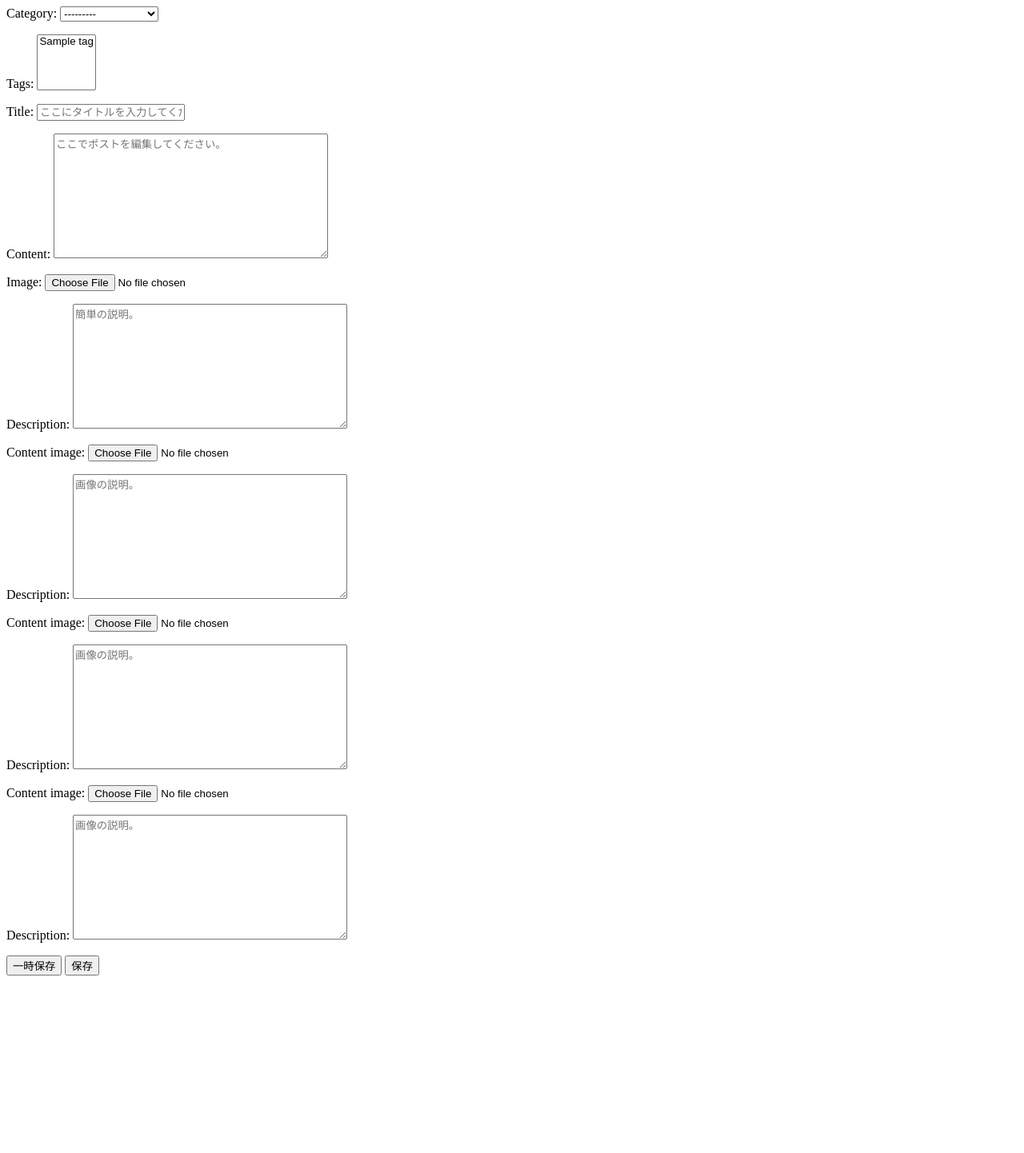
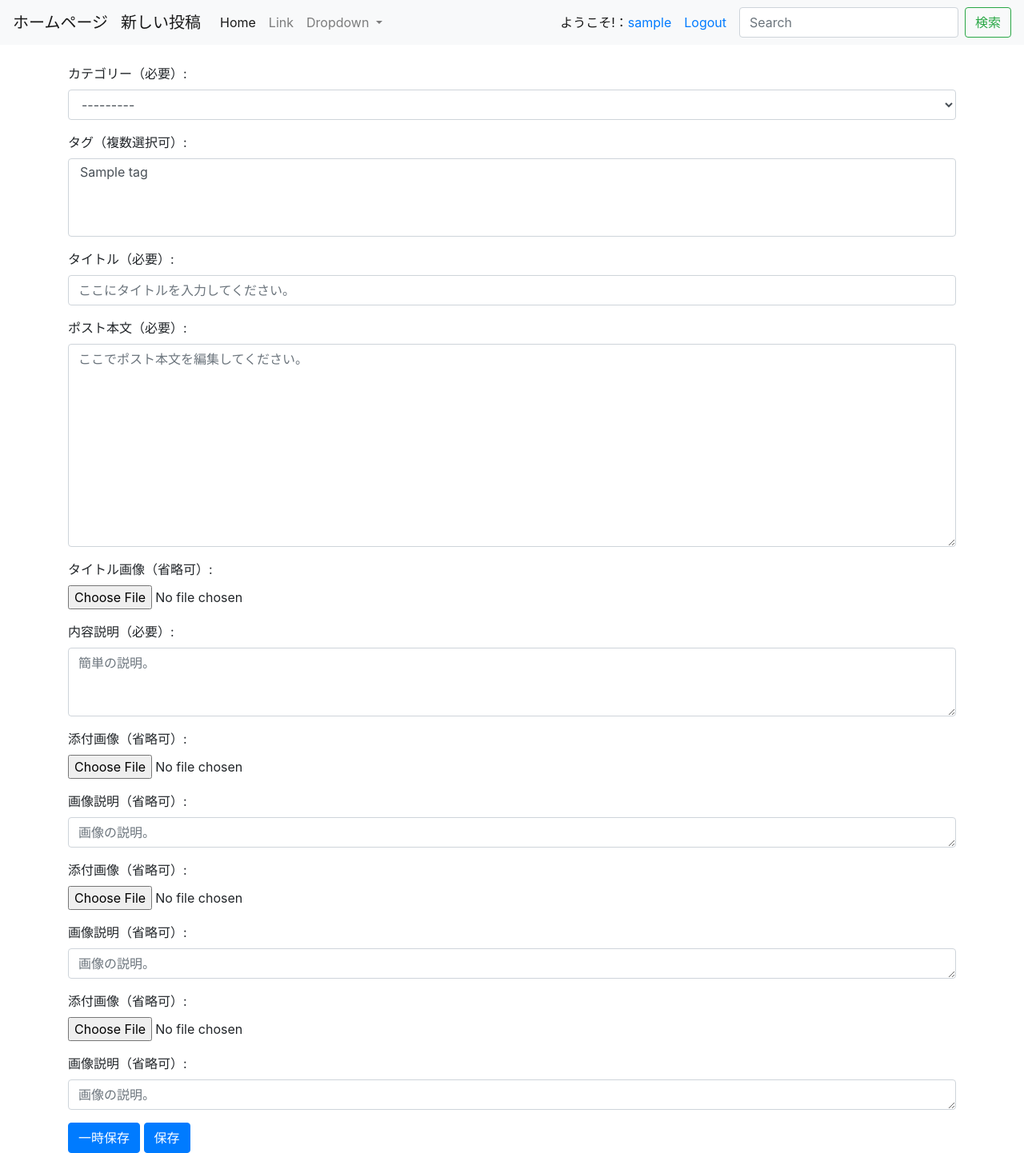
Before and after one commit to gzfrozen/blog_site, a Django app: page /post/newpost in a window 1280 px wide. Shown: the whole page at 80% size. Before the commit the page ends 1220 px from the top, so only its background shows below. Run offline with Django 3.2, Linux system fonts and the light colour scheme; a user stored in the database is signed in; tables that the repository leaves empty hold one stand-in row (values such as "Sample post"); some libraries are stand-ins or nearby versions.

Commit message:
Edit temple for new post feature.

```diff
--- a/blog/forms.py
+++ b/blog/forms.py
@@ -9,6 +9,15 @@
         model = Post
         fields = ('category', 'tags', 'title',
                   'content', 'image', 'description')
+        labels = {
+            'category': 'カテゴリー（必要）',
+            'tags': 'タグ（複数選択可）',
+            'title': 'タイトル（必要）',
+            'content': 'ポスト本文（必要）',
+            'image': 'タイトル画像（省略可）',
+            'description': '内容説明（必要）',
+        }
+
         widgets = {
             'category': Select(attrs={
                 'class': 'form-control',
@@ -22,13 +31,14 @@
             }),
             'content': Textarea(attrs={
                 'class': 'form-control',
-                'placeholder': 'ここでポストを編集してください。',
+                'placeholder': 'ここでポスト本文を編集してください。',
             }),
             'image': ClearableFileInput(attrs={
                 'class': 'form-control-file',
             }),
             'description': Textarea(attrs={
                 'class': 'form-control',
+                'rows': 3,
                 'placeholder': '簡単の説明。',
             }),
         }
@@ -38,12 +48,17 @@
     class Meta:
         model = ContentImage
         fields = ('content_image', 'description')
+        labels = {
+            'content_image': '添付画像（省略可）',
+            'description': '画像説明（省略可）',
+        }
         widgets = {
             'content_image': ClearableFileInput(attrs={
                 'class': 'form-control-file',
             }),
             'description': Textarea(attrs={
                 'class': 'form-control',
+                'rows': 1,
                 'placeholder': '画像の説明。',
             }),
         }
--- a/blog/templates/base/navbar.html
+++ b/blog/templates/base/navbar.html
@@ -1,5 +1,6 @@
 <nav class="navbar navbar-expand-lg navbar-light bg-light mb-4">
     <a class="navbar-brand" href="/">ホームページ</a>
+    <a class="navbar-brand" href="{% url 'blog:post_new' %}">新しい投稿</a>
     <button class="navbar-toggler" type="button" data-toggle="collapse" data-target="#navbarSupportedContent"
         aria-controls="navbarSupportedContent" aria-expanded="false" aria-label="Toggle navigation">
         <span class="navbar-toggler-icon"></span>
--- a/blog/templates/blog/post_detail.html
+++ b/blog/templates/blog/post_detail.html
@@ -13,6 +13,9 @@
                         {% if not object.is_public %}
                         <h1><span class="badge badge-secondary">下書き</span></h1>
                         {% endif %}
+                        <a href="{% url 'accounts:profile' object.created_by.username %}">
+                            <p class="card-text">@{{ object.created_by.username }}</p>
+                        </a>
                         <h1 class="card-title">{{ object.title }}</h1>
                         <p class='card-text'><a href="{% url 'blog:category_post' object.category.slug %}"
                                 class="btn btn-primary">{{ object.category.name }}</a></p>
--- a/blog/templates/blog/post_form.html
+++ b/blog/templates/blog/post_form.html
@@ -1,7 +1,23 @@
-<form method="post" action="/post/newpost" enctype="multipart/form-data">
-    {% csrf_token %}
-    {{ form.as_p }}
-    {{ content_image_formset.as_p }}
-    <button type="submit" class="btn btn-primary">一時保存</button>
-    <button type="submit" formaction="/post/newpost/save"　class="btn btn-primary">保存</button>
-</form>
+{% extends 'base/base.html' %}
+{% block title %}新しい投稿{% endblock %}
+{% block content %}
+<div class='container'>
+    <div class='row'>
+        <main class='col-md-12'>
+            <form method="post" action="/post/newpost" enctype="multipart/form-data">
+                {% csrf_token %}
+                {% for field in form %}
+                <div class="form-group">
+                    {{ field.label_tag }}
+                    {{ field }}
+                    {{ field.errors }}
+                </div>
+                {% endfor %}
+                {{ content_image_formset.as_p }}
+                <button type="submit" class="btn btn-primary">一時保存</button>
+                <button type="submit" formaction="/post/newpost/save" class="btn btn-primary">保存</button>
+            </form>
+        </main>
+    </div>
+</div>
+{% endblock %}
--- a/blog/templates/blog/snippets/post_list.html
+++ b/blog/templates/blog/snippets/post_list.html
@@ -14,6 +14,9 @@
     <a href="{% url 'blog:post_detail' post.id %}">
       <h5 class="card-title">{{ post.title }}</h5>
     </a>
+    <a href="{% url 'accounts:profile' post.created_by.username %}">
+      <p class="card-text">@{{ post.created_by.username }}</p>
+    </a>
     <p class="card-text">{{ post.published_at|date }}</p>
     <a href="{% url 'blog:post_detail' post.id %}" class="btn btn-primary">記事を読む</a>
   </div>
--- a/blog/templates/blog/snippets/sidebar.html
+++ b/blog/templates/blog/snippets/sidebar.html
@@ -1,6 +1,6 @@
 <div class="card mb-3">
     <div class="card-header">
-        カテゴリ
+        カテゴリー
     </div>
     <ul class="list-group list-group-flush">
         {% for category in categories|dictsort:"id" %}
--- a/blog/views.py
+++ b/blog/views.py
@@ -26,7 +26,7 @@
 class IndexView(ListView):
     model = Post
     template_name = 'blog/index.html'
-    paginate_by = 1
+    paginate_by = 5
 
 
 class CategoryListView(ListView):
@@ -37,7 +37,7 @@
 class CategoryPostView(ListView):
     model = Post
     template_name = 'blog/category_post.html'
-    paginate_by = 1
+    paginate_by = 5
 
     def get_queryset(self):
         category_slug = self.kwargs['category_slug']
@@ -59,7 +59,7 @@
 class TagPostView(ListView):
     model = Post
     template_name = 'blog/tag_post.html'
-    paginate_by = 1
+    paginate_by = 5
 
     def get_queryset(self):
         tag_slug = self.kwargs['tag_slug']
@@ -75,7 +75,7 @@
 class SearchPostView(ListView):
     model = Post
     template_name = 'blog/search_post.html'
-    paginate_by = 1
+    paginate_by = 5
 
     def get_queryset(self):
         query = self.request.GET.get('q', None)
@@ -119,6 +119,8 @@
             form.instance.created_by = self.request.user
             if isinstance(self, PostSaveView):
                 form.instance.is_public = True
+            else:
+                form.instance.is_public = False
             self.object = form.save()
             if content_image_formset.is_valid():
                 content_image_formset.instance = self.object
```
Also changed, not shown: accounts/templates/accounts/signup.html (+5 -13 lines), accounts/views.py (+4 -4 lines).
